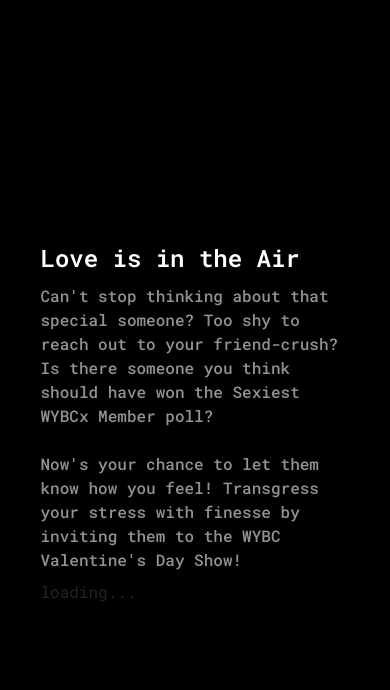
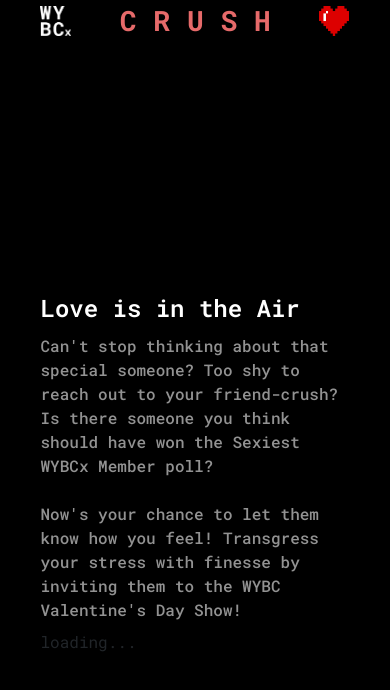
Before and after one commit to maxyuan6717/wybc-crush-client, a React (Create React App) app: page / in a window 390 px wide. Shown: the top 690 px of the page. Built offline with nearby package versions, Linux system fonts and the light colour scheme; no server answers.

Commit message:
put branding on top for mobile

```diff
--- a/src/App.js
+++ b/src/App.js
@@ -38,6 +38,40 @@
   }, [dispatch]);
 
   return (
+    <>
+      <div
+        className="mx-auto mb-2 d-block d-md-none justify-content-center"
+        style={{ width: "100vw" }}
+      >
+        <Row className="mx-auto">
+          <Col className="p-0" xs={1} />
+          <Col xs={10} className="px-2">
+            <Row className="mx-auto justify-content-between">
+              <a href="https://wybc.com/" className="my-auto">
+                <img
+                  src={logo}
+                  height={30}
+                  style={{ display: "block" }}
+                  alt="logo"
+                />
+              </a>
+              <span
+                className={styles.crush + " my-auto"}
+                style={{ fontWeight: "700", fontSize: "28px" }}
+              >
+                C R U S H
+              </span>
+              <img
+                src={heart}
+                width={30}
+                height={30}
+                className="my-auto"
+                alt="heart"
+              />
+            </Row>
+          </Col>
+        </Row>
+      </div>
       <Row className={styles.container + " mx-auto"}>
         <Col xs={1} className="p-0 d-block d-md-none" />
         <Col
@@ -90,6 +124,7 @@
           </Router>
         </Col>
       </Row>
+    </>
   );
 }
 
```
Lines whose indentation alone changed are shown as unchanged.
